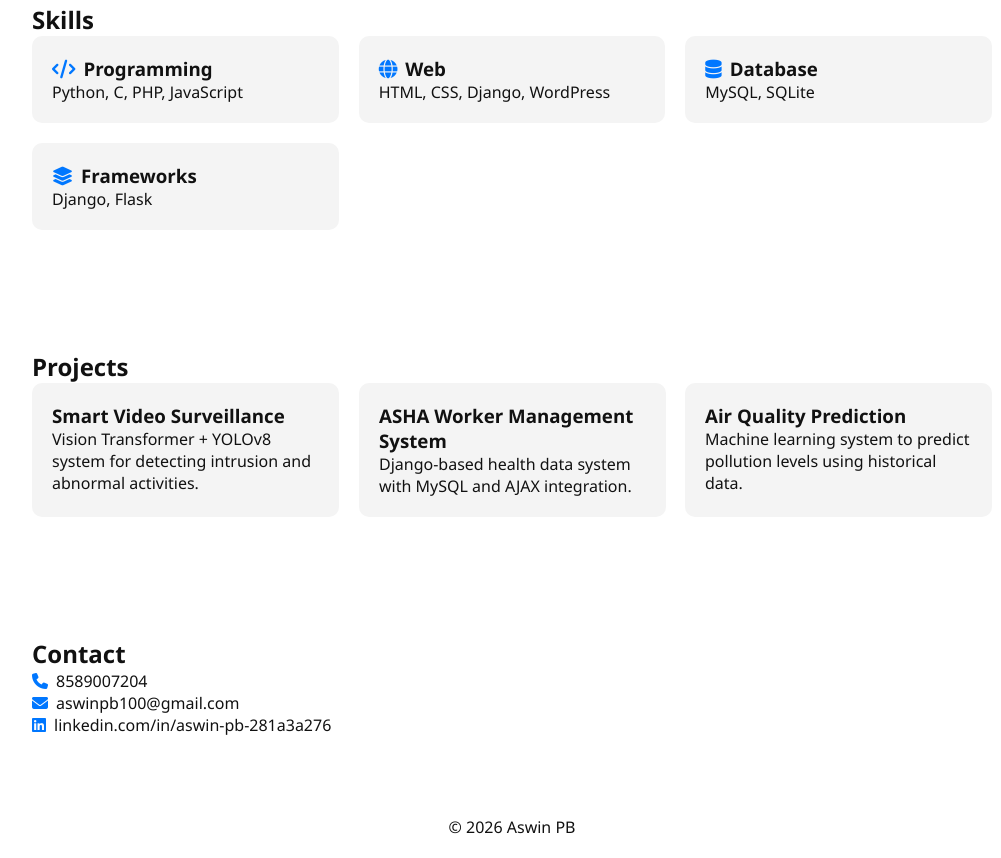
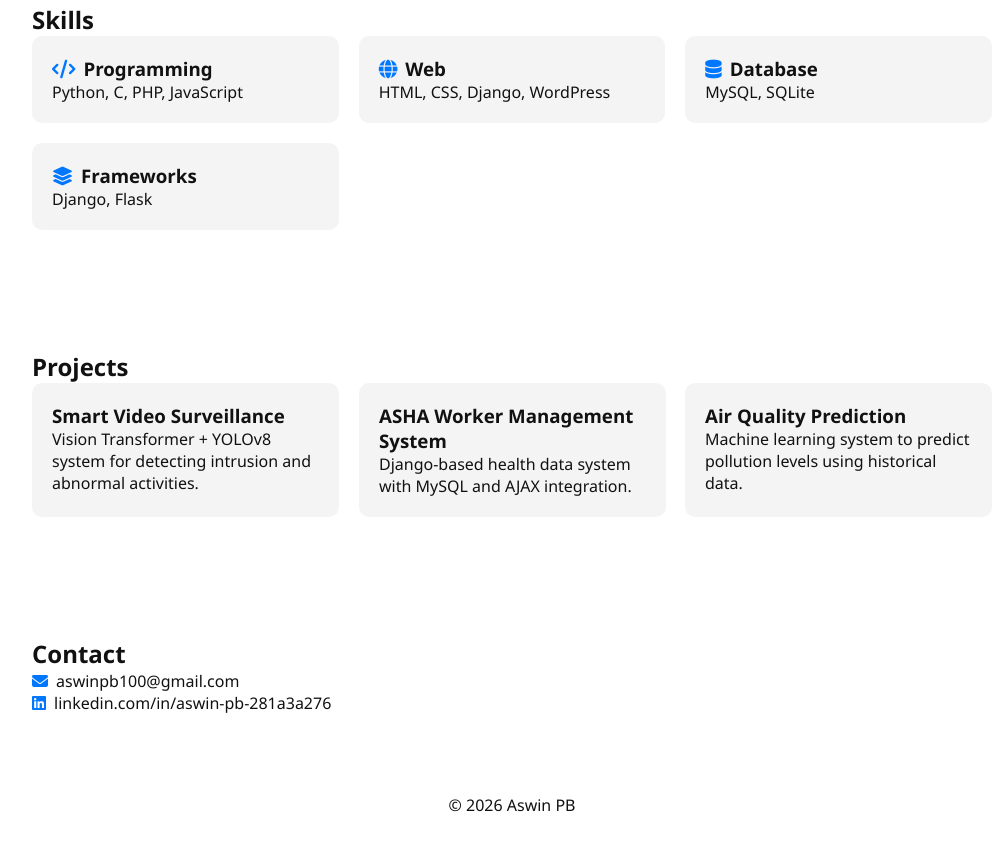
Before and after one commit to Aswinpb/portfolio, a plain HTML site: page index.html in a window 1280 px wide. Shown: the part 602-1460 px from the top of the page, without its empty margins (128-1129 px from the left). After the commit the page ends 1438 px from the top, so only its background shows below. Drawn offline with nearby package versions, Linux system fonts and the light colour scheme.

Commit message:
update portfolio

```diff
--- a/index.html
+++ b/index.html
@@ -131,7 +131,7 @@ footer{text-align:center;padding:20px;}
 
 <section id="contact" data-aos="fade-up">
   <h2>Contact</h2>
-  <p><i class="fa-solid fa-phone icon"></i>8589007204</p>
+  <!--<p><i class="fa-solid fa-phone icon"></i>8589007204</p>-->
   <p><i class="fa-solid fa-envelope icon"></i>aswinpb100@gmail.com</p>
   <p><i class="fa-brands fa-linkedin icon"></i>linkedin.com/in/aswin-pb-281a3a276</p>
 </section>
```
